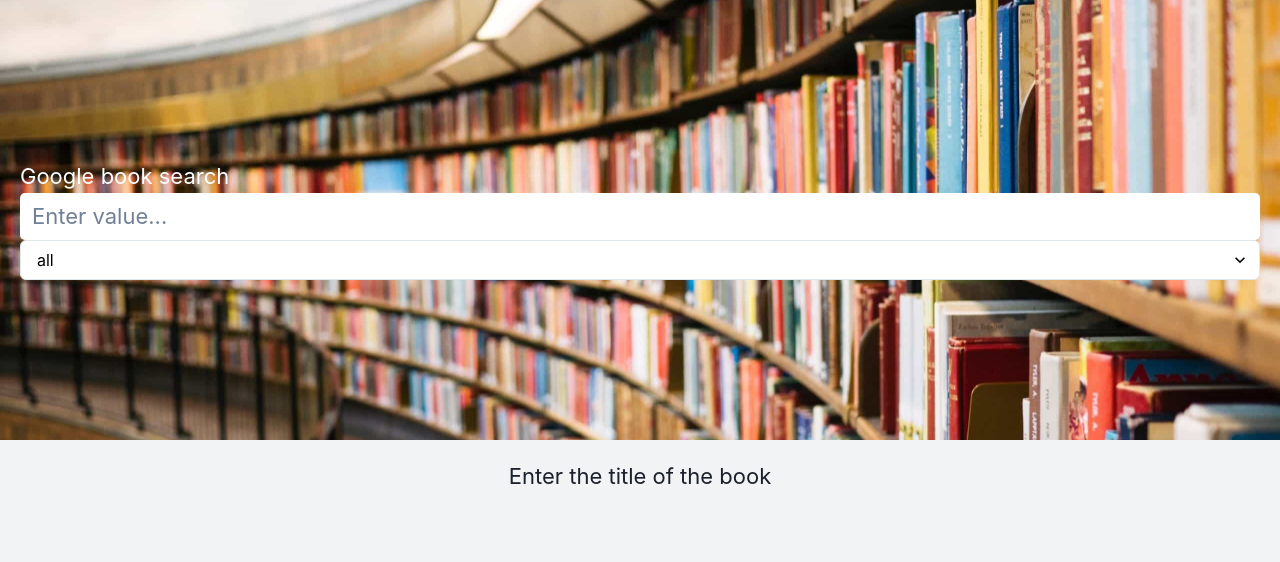
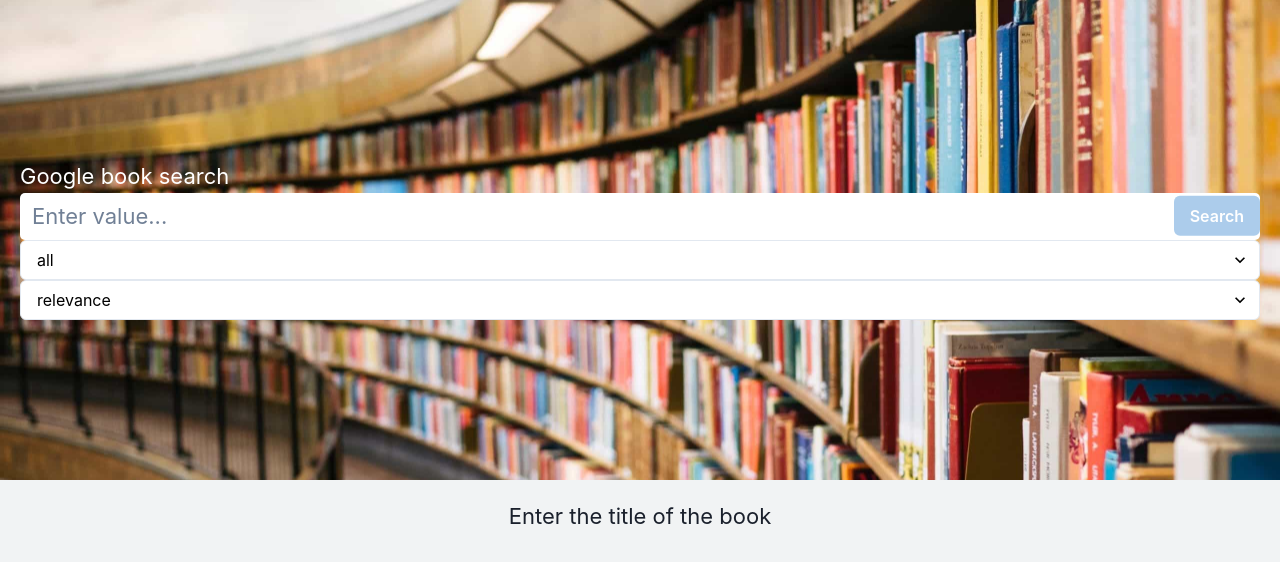
Before and after one commit to arsen056/books, a React (Create React App) app: page / in a window 1280 px wide. Shown: the top 562 px of the page. Built offline with nearby package versions, Linux system fonts and the light colour scheme.

Commit message:
feat: add button search, and onEnterHandler

```diff
--- a/src/common/components/book/index.tsx
+++ b/src/common/components/book/index.tsx
@@ -7,13 +7,16 @@ type Props = {
   title: string,
   description: string
   img: string
-  category?: string[]
+  categories?: string[]
+  authors?: string[]
 }
 
-export const Book: FC<Props> = ({title, img, description, category}) => {
+export const Book: FC<Props> = ({title, img, description, categories, authors}) => {
   const shortDescription = sliceDescription(description)
 
   const image = img ? img : defaultImg
+  const authorsString = authors?.map(a => `${a}`).join(', ')
+  const category = categories ? `Category: ${categories[0]}` : ''
 
   return (
       <Card maxW='sm'>
@@ -28,8 +31,9 @@ export const Book: FC<Props> = ({title, img, description, category}) => {
 
           <Stack mt='6' spacing='3'>
             <Heading size='sm'>{title}</Heading>
+            <Text fontSize='md'>{authorsString && `Authors: ${authorsString}`}</Text>
+            <Text fontSize='md'>{category}</Text>
             <Text fontSize='md'>{shortDescription}</Text>
-            <Text fontSize='md'>category: {category ? category[0] : ''}</Text>
           </Stack>
         </CardBody>
       </Card>
--- a/src/common/components/header/index.tsx
+++ b/src/common/components/header/index.tsx
@@ -4,15 +4,21 @@ import {Search} from "common/components/search";
 import s from './Header.module.scss'
 import {Select} from "@chakra-ui/react";
 import {useAppDispatch} from "common/hooks/useAppDispatch";
-import {setCategory} from "features/books";
+import {setCategory, setOrderBy} from "features/books";
 
 const options = ['all', 'art', 'biography', 'computers', 'history', 'medical', 'poetry']
+const optionsOrderBy: Array<'relevance' | 'newest'> = ['relevance', 'newest']
 
 export const Header = memo(() => {
   const dispatch = useAppDispatch()
 
   const changeCategory = (e: ChangeEvent<HTMLSelectElement>) => {
     dispatch(setCategory(`subject+${e.target.value}`))
+  }
+
+  const changeOrderBy = (e: ChangeEvent<HTMLSelectElement>) => {
+    const value  = e.target.value as 'relevance' | 'newest'
+    dispatch(setOrderBy(value))
   }
 
   return (
@@ -23,6 +29,9 @@ export const Header = memo(() => {
         <Select bg={'white'} color={'black'} onChange={changeCategory}>
           {options.map(o => <option key={o} value={o}>{o}</option>)}
         </Select>
+        <Select bg={'white'} color={'black'} onChange={changeOrderBy}>
+          {optionsOrderBy.map(o => <option key={o} value={o}>{o}</option>)}
+        </Select>
       </Container>
     </header>
   );
--- a/src/common/components/search/Search.module.scss
+++ b/src/common/components/search/Search.module.scss
@@ -1,3 +1,7 @@
+.label {
+  position: relative;
+}
+
 .search {
   width: 100%;
   outline: 0;
@@ -12,3 +16,15 @@
 .search:focus {
   border: 2px solid cadetblue;
 }
+
+.button {
+  position: absolute;
+  right: 0;
+  height: 155%;
+  top: 50%;
+  transform: translateY(-50%);
+}
+
+.button button {
+  height: 100%;
+}
--- a/src/common/components/search/index.tsx
+++ b/src/common/components/search/index.tsx
@@ -1,27 +1,42 @@
-import React, {ChangeEvent, useEffect, useState} from 'react';
+import React, {ChangeEvent, KeyboardEvent} from 'react';
 import {fetchBooks, setSearchValue} from "features/books";
-import { useDebounce } from "common/hooks/useDebounce";
+
 import {useAppDispatch} from "common/hooks/useAppDispatch";
 import s from './Search.module.scss'
+import {Button} from '@chakra-ui/react'
 import {useSelector} from "react-redux";
-import {selectCategory} from "common/selectors";
+import {selectIsLoading, selectSearchValue} from "common/selectors";
 
 export const Search = () => {
-
   const dispatch = useAppDispatch()
 
-  const [value, setValue] = useState<string>('')
+  const searchValue = useSelector(selectSearchValue)
+  const isLoading = useSelector(selectIsLoading)
 
-  const searchValue = useDebounce<string>(value.trim());
+  const onChange = (e: ChangeEvent<HTMLInputElement>) => {
+    dispatch(setSearchValue(e.target.value))
+  }
 
-  const category = useSelector(selectCategory)
+  const onEnter = (e: KeyboardEvent<HTMLInputElement>) => {
+    if (e.code === 'Enter' && searchValue) {
+      dispatch(fetchBooks())
+    }
+  }
+  const searchHandler = () => dispatch(fetchBooks())
 
-  useEffect(() => {
-    dispatch(setSearchValue(searchValue))
-    if (searchValue) dispatch(fetchBooks())
-  }, [searchValue, category])
+  return (
+    <label className={s.label}>
+      <input className={s.search} value={searchValue} onChange={onChange} onKeyDown={onEnter} placeholder='Enter value...'/>
+      <div className={s.button}>
+        <Button
+          isLoading={isLoading}
+          colorScheme='blue'
+          onClick={searchHandler}
+          isDisabled={!searchValue}
+        >
+          Search
+        </Button>
+      </div>
 
-  const onChange = (e: ChangeEvent<HTMLInputElement>) => setValue(e.target.value)
-
-  return <input className={s.search} value={value} onChange={onChange} placeholder='Enter value...' />
+    </label>)
 };
--- a/src/common/selectors/index.ts
+++ b/src/common/selectors/index.ts
@@ -7,3 +7,4 @@ export const selectTotalItems = (state: RootStateType): number => state.books.to
 export const selectIsLoading = (state: RootStateType): boolean => state.app.isLoading
 export const selectError = (state: RootStateType): string => state.app.error
 export const selectCategory = (state: RootStateType): string => state.books.searchParams.category
+export const selectOrderBy = (state: RootStateType): 'relevance' | 'newest' => state.books.searchParams.orderBy
--- a/src/common/types/ISearchParams.ts
+++ b/src/common/types/ISearchParams.ts
@@ -2,6 +2,6 @@ export interface ISearchParams {
   searchValue: string
   startIndex: number
   category: string
-  orderBy: string
+  orderBy: 'relevance' | 'newest'
   maxResults: number
 }
--- a/src/features/books/Books.tsx
+++ b/src/features/books/Books.tsx
@@ -1,4 +1,4 @@
-import React, {memo, useEffect} from 'react';
+import React, {memo} from 'react';
 import {useSelector} from "react-redux";
 import {selectBooks, selectIsLoading} from "common/selectors";
 import {Container} from "common/components/container";
@@ -19,7 +19,8 @@ export const Books = memo(() => {
     title={book.volumeInfo.title}
     img={book.volumeInfo.imageLinks?.thumbnail}
     description={book.volumeInfo.description}
-    category={book.volumeInfo.categories}
+    categories={book.volumeInfo.categories}
+    authors={book.volumeInfo.authors}
   />)
 
   const showMore = () => dispatch(fetchBooks())
--- a/src/features/books/slice.ts
+++ b/src/features/books/slice.ts
@@ -10,7 +10,7 @@ const initialState: IBooksInitState = {
   items: [],
   searchParams: {
     searchValue: '',
-    startIndex: 20,
+    startIndex: 0,
     maxResults: 20,
     category: '',
     orderBy: 'relevance'
@@ -39,13 +39,15 @@ const slice = createSlice({
     setCategory: (state, action: PayloadAction<string>) => {
       state.searchParams.category = action.payload
     },
+    setOrderBy: (state, action: PayloadAction<'relevance' | 'newest'>) => {
+      state.searchParams.orderBy = action.payload
+    },
   }
 })
 
 export const fetchBooks = createAsyncThunk(
   'books/fetch',
   async (_, {dispatch, getState}) => {
-    console.log('fetch')
     const state = getState() as RootStateType
 
     const {searchValue, category, startIndex, ...rest} = state.books.searchParams
@@ -61,8 +63,10 @@ export const fetchBooks = createAsyncThunk(
       }
 
       if (!startIndex) {
+        console.log(startIndex)
         dispatch(setBooks(res.data))
       } else {
+        console.log('showMore')
         dispatch(showMore(res.data.items))
       }
 
@@ -77,4 +81,4 @@ export const fetchBooks = createAsyncThunk(
 )
 
 export const booksReducer = slice.reducer
-export const {setSearchValue, setBooks, showMore, setStartIndex, setCategory} = slice.actions
+export const {setSearchValue, setBooks, showMore, setStartIndex, setCategory, setOrderBy} = slice.actions
```
